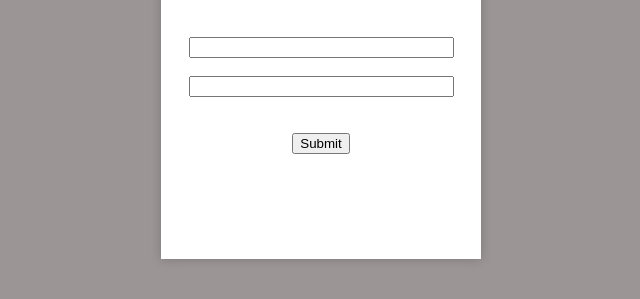
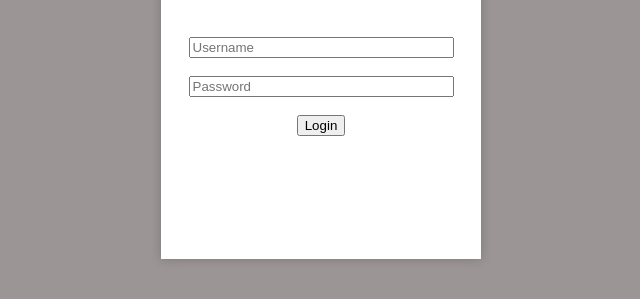
Before and after one commit to udhay4030/html_first_project, a plain HTML site: page Login/index.html in a window 1280 px wide. Shown: the part 301-600 px from the top of the page, without its empty margins (319-959 px from the left). Drawn offline with Linux system fonts and the light colour scheme.

Commit message:
login added

```diff
--- a/Login/index.html
+++ b/Login/index.html
@@ -2,18 +2,37 @@
 <html lang="en">
 
 <head>
-    <link rel="stylesheet" href= "./login.css"> </href>
+    <link rel="stylesheet" href="./login.css">
     <meta charset="UTF-8">
-    <meta name="viewport" content="width=device-width, initial-scale=1.0" >
-    <title> login page</title>
+    <meta name="viewport" content="width=device-width, initial-scale=1.0">
+    <title>Login Page</title>
+    <script>
+        function loginUser() {
+
+            var username = document.getElementById("username").value;
+            var password = document.getElementById("password").value;
+
+            var correctUsername = "Test@gmail.com";
+            var correctPassword = "Test@1234";
+
+            if (username === correctUsername && password === correctPassword) {
+                window.location.href = "../project1.html";
+            } else {
+                alert("Invalid username or password. Please try again.");
+            }
+        }
+    </script>
 </head>
 
 <body>
- <div class="bg-outer">
-    <h1> Login </h1><br>
-    <input type="text" id="username" name="username" size="30" ><br><br>
-    <input type="text" id ="emailid" name="emailid" size="30"><br> <br> <br>
-    <input type="submit" id="submit" name="submit" ><br><br>
- </div>
+    <div class="bg-outer">
+        <h1>Login</h1><br>
+        <form id="loginForm" onsubmit="return false;">
+            <input type="text" id="username" name="username" placeholder="Username" size="30"><br><br>
+            <input type="password" id="password" name="password" placeholder="Password" size="30"><br><br>
+            <input type="button" id="submit" name="submit" value="Login" onclick="loginUser();"><br><br>
+        </form>
+    </div>
 </body>
+
 </html>
```
